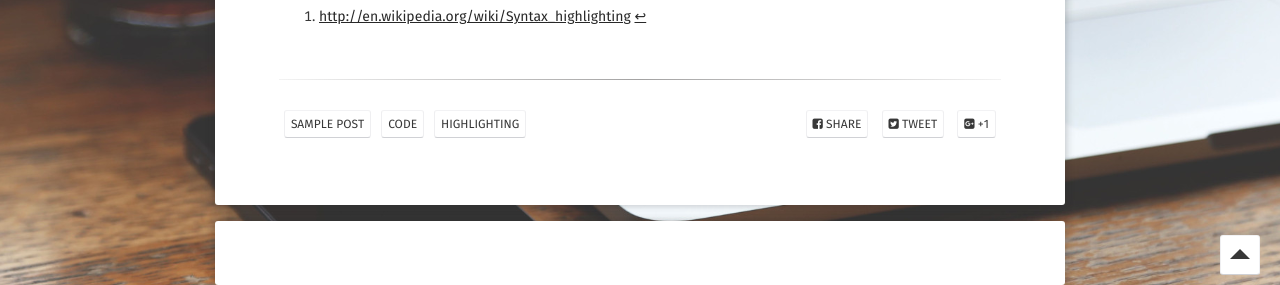
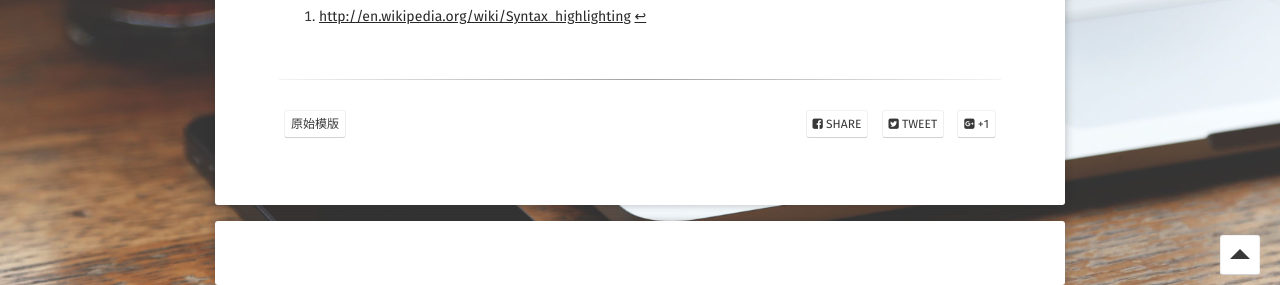
Before and after one commit to binEleanor/binEleanor.github.io, a Jekyll site: the page built from _posts/2013-08-16-code-highlighting-post.md, in a window 1280 px wide and 900 px high, scrolled down 2583 px. Shown: the part 615-900 px from the top of the window. Built offline with Jekyll 4.4.1, drawn with Linux system fonts in a browser that asks for light colours; some web fonts are replaced; comment, search, counter and statistics services are not loaded.

Commit message:
Update 2013-08-16-code-highlighting-post.md

```diff
--- a/_posts/2013-08-16-code-highlighting-post.md
+++ b/_posts/2013-08-16-code-highlighting-post.md
@@ -3,7 +3,7 @@ layout: post
 title: Syntax Highlighting Post
 date: 2013-08-16
 excerpt: "Demo post displaying the various ways of highlighting code in Markdown."
-tags: [sample post, code, highlighting]
+tags: [原始模版]
 comments: true
 ---
 
```
